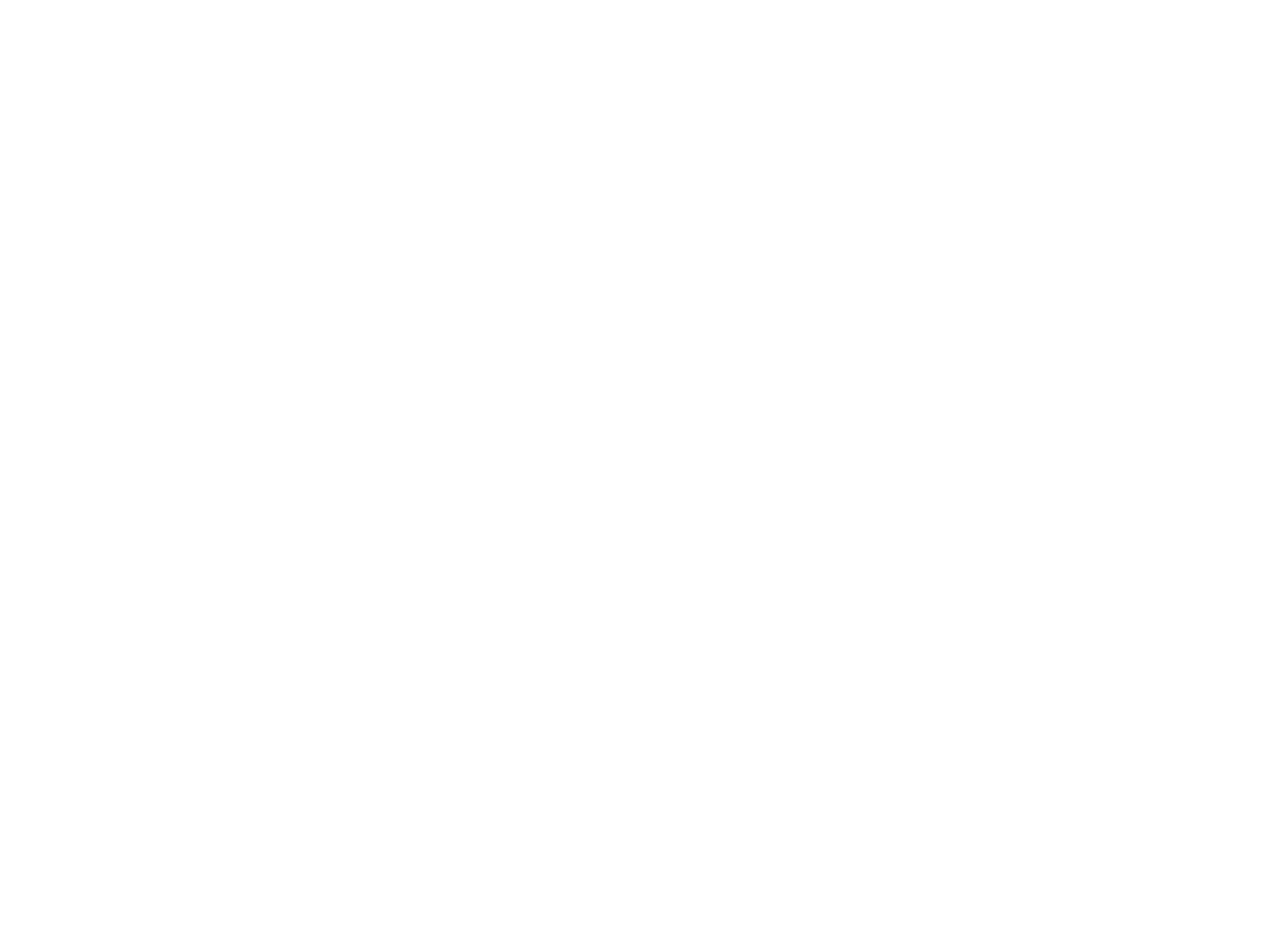
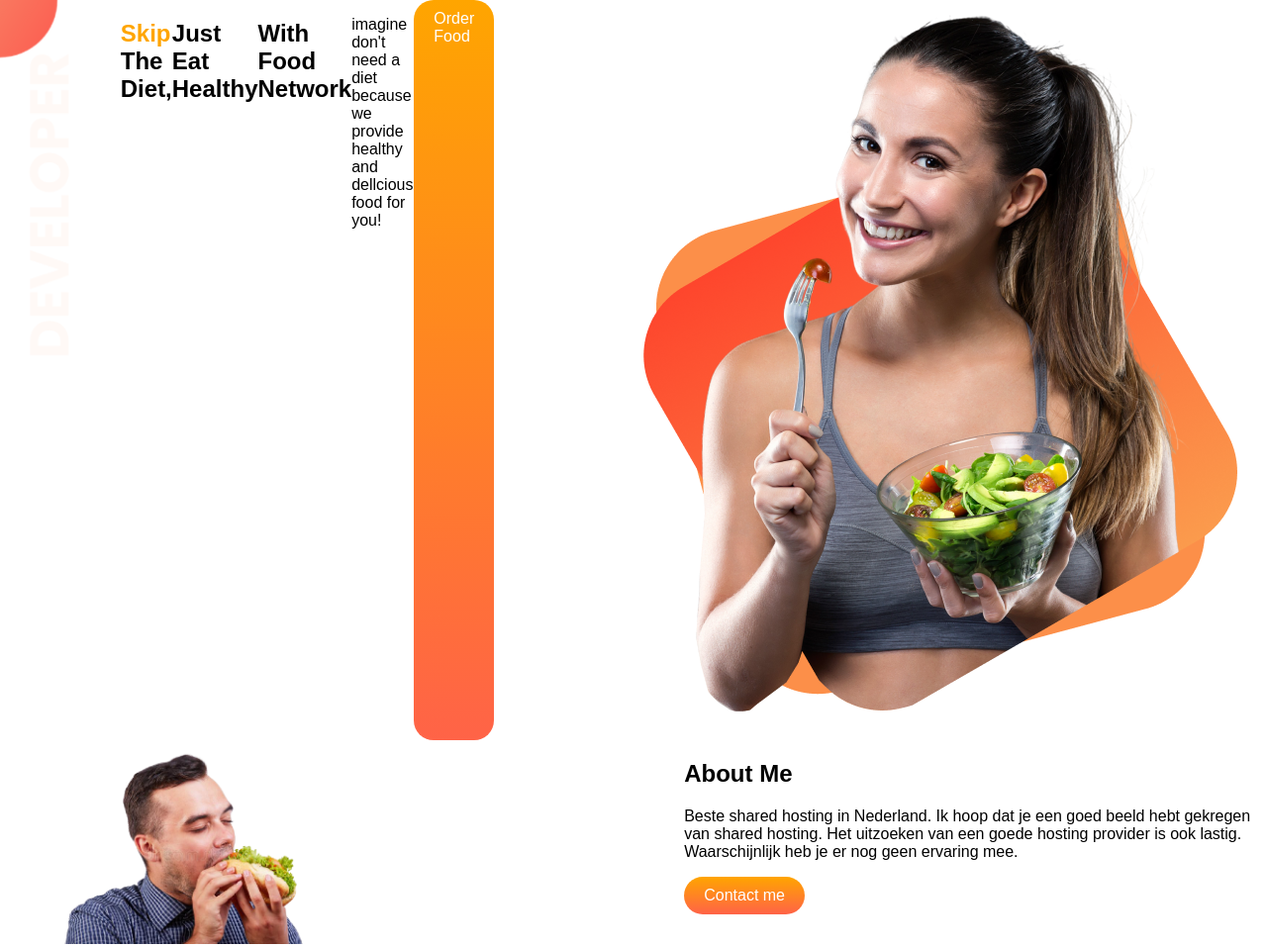
Before and after one commit to chandansarkarcs/First-website, a plain HTML site: page index.html in a window 1280 px wide. Shown: the whole page at 99% size. Before the commit the page ends 800 px from the top, so only its background shows below. Drawn offline with Linux system fonts and the light colour scheme.

Commit message:
banner commit

```diff
--- a/index.html
+++ b/index.html
@@ -5,9 +5,50 @@
     <meta http-equiv="X-UA-Compatible" content="IE=edge">
     <meta name="viewport" content="width=device-width, initial-scale=1.0">
     <title>Food-Carner</title>
+    <link rel="stylesheet" href="Project Cover5.png">
     <link rel="stylesheet" href="style.css">
 </head>
 <body>
+    <section class="top-banner flexible-container">
+        <div class="half-width"></div>
+        <h1><span class="orange-color">Skip </span> The Diet,
+        </h1>
+        <h2>Just Eat Healthy</h2>
+        <h2>With Food Network</h2>
+        <p>imagine don't need a diet because we provide healthy and dellcious food for you!</p>
+        <a class="link-button" target="_blank" href="https://fonts.google.com/specimen/Poppins">Order Food </a>
+
+
+
+        </div>
+        <div class="half-width"></div>
+        <img src="Group 8425.png" alt="">
+    </div>
+
+        </section>
+        <section class="about-me flexible-container">
+
+            <div class="half-width">
+                <img src="sumon.PNG.png" alt="">
+
+                </div>
+
+                <div class="half-width">
+                    <h1>About Me</h1>
+                    <p>Beste shared hosting in Nederland. Ik hoop dat je een goed beeld hebt gekregen van shared hosting. Het uitzoeken van een goede hosting provider is ook lastig. Waarschijnlijk heb je er nog geen ervaring mee.</p>
+                    <a class="link-button" target="_blank" href="http://ww38.colorzila.com/">Contact me </a>
+
+                    </div>
+
+
+        </section>
+
+
+
+
+
+
+    </section>
 
 </body>
 </html>
--- a/style.css
+++ b/style.css
@@ -0,0 +1,34 @@
+body{
+    font-family: 'Poppins', sans-serif;
+    margin: 0%;
+}
+.orange-color{
+    color: orange;
+}
+.flexible-container{
+    display: flex;
+}
+.half-width{
+    width:50%;
+
+
+    padding-left: 4%;
+}
+.half-width img{
+    width: 50%;
+    margin-top: 10px;
+}
+.link-button{
+    text-decoration: none;
+   background-image: linear-gradient(orange,tomato);
+   padding: 10px 20px;
+   border-radius: 20px;
+   display: inline-block;
+   font-weight: 700%;
+   color: white;
+
+ }
+ .top-banner{
+     background-image: url(top-banner.png);
+     background-repeat: no-repeat;
+ }
```
Also changed, not shown: Group 8425.png (added), Project Cover5.png (added), sumon.PNG.png (added), top-banner.png (added).
